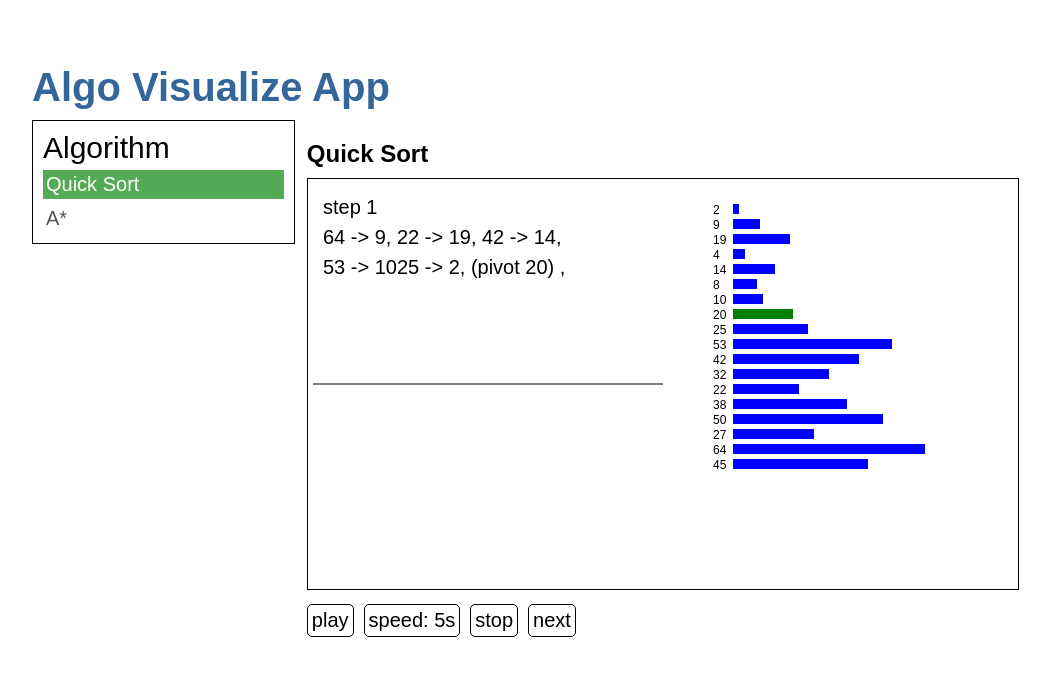
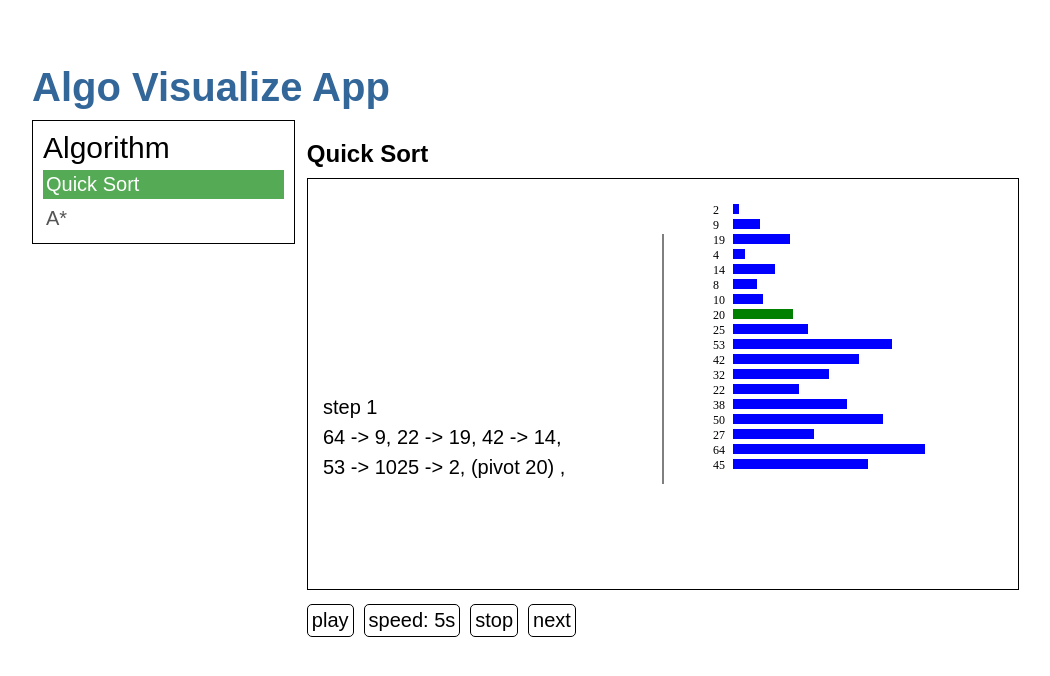
Before and after one commit to makahype/algojs, an Angular app in the folder algoapp/: page / in a window 1280 px wide. Shown: the top 676 px of the page, without its empty margins (6-1056 px from the left). Built offline with nearby package versions, Linux system fonts and the light colour scheme.

Commit message:
canvas refactor , quicksort refactor

```diff
--- a/algoapp/src/app/algo.ts
+++ b/algoapp/src/app/algo.ts
@@ -13,6 +13,11 @@ export class Algo {
   start: object;
   steps : Array<AlgoStepState>= [];
   end = false;
+
+  //canvas global variables
+  cav_hg = 400;
+  cav_wd = 700;
+  font = "20px Arial";
 
   constructor(id: number, name: string, process: Algodata, start: object ) {
     this.id = id;
@@ -51,66 +56,62 @@ export class Algo {
 
     var canvas : any = document.getElementById("algo_raster");
     var ctx = canvas.getContext("2d");
+    ctx.font = this.font;
 
-    //clear for new input
-    ctx.clearRect(0,0,700,600);
+    //setup blank display
+    ctx.clearRect(0, 0, this.cav_wd, this.cav_hg);
+    this.cavDrawLine(ctx, {x: 350,y: 50,x_to: 350, y_to: 300, clr: 'black'});
 
-    //draw dividing line
-    ctx.beginPath();
-    ctx.moveTo(0,200);
-    ctx.lineTo(350,200);
-    ctx.stroke();
-    ctx.font = "20px Arial";
-    ctx.fillStyle = 'black';
-
-    var line = 1;
-    var section = 0;
 
     //if its the first process then we will  not require
     //output in the second section
+    var line = 1;
+    var color = "black";
+    var section = 0;
+    var newest_steps = this.steps.reverse();//display the newest info
+
     if(this.steps.length >= 2){
+        var step2 = newest_steps[1];
+        var show = step2.show;
+        this.cavDrawText(ctx, {text:"step "+(this.steps.length-1) , x: 10, y: 30, clr: 'black'});
 
-        var step2 = this.steps[this.steps.length - 2];
-        var show = step2.show;
-        ctx.fillText("step "+(this.steps.length-1),10,30);
+        show.forEach(item => {
 
-        show.forEach(function(item){
-
-            //assign options if set
-            if(item.color){
-                ctx.fillStyle =item.color;
+            //its a string or an object
+            if(!item.color){
+                color = "black";
+            }else{
+                color = item.color;
                 item = item.val;
             }
-            ctx.fillText(item,10,30+line * 30);
 
-            //reset
-            ctx.fillStyle = 'black';
+            this.cavDrawText(ctx, {text:item , x: 10, y: (30 * line) + 30, clr: item.color});
             line++;
         });
+    }
 
     //make sure next part is drawn in the next canvas
     //section
     section++;
+    line = 1;
+    var step1 = newest_steps[0];
+    var show = step1.show;
+    this.cavDrawText(ctx, {text:"step "+this.steps.length,x: 10,y: (section * 200)+30, clr: "black"});
+
+    show.forEach(item => {
+
+        //its a string or an object
+        if(!item.color){
+            color = "black";
+        }else{
+            color = item.color;
+            item = item.val;
         }
 
-    //display state for previous or first step
-    var step1 = this.steps[this.steps.length - 1];
-    var show = step1.show;
-    ctx.fillText("step "+this.steps.length,10,(section * 200)+30);
-
-    line = 1;
-    show.forEach(function(item){
-
-        //assign options if set
-        if(item.color){
-            ctx.fillStyle = item.color;
-            item = item.val;
-        }
-        ctx.fillText(item,10,(line * 30)+(section * 200)+30);
-
-        ctx.fillStyle = 'black';
+        this.cavDrawText(ctx, {text:item , x: 10, y: (line * 30)+(section * 200)+30, clr: item.color});
         line++;
     });
+
   }
 
   //process to show visual representation of state
@@ -118,38 +119,72 @@ export class Algo {
 
     var canvas : any = document.getElementById("algo_raster");
     var ctx = canvas.getContext("2d");
-    ctx.fillStyle = 'black';
 
     var lines = this.steps[this.steps.length - 1].graph.lines;
     for(var l = 0; l < lines.length; l++){
 
+        this.cavDrawLine(ctx, {x: lines[l].to.x,y: lines[l].to.y,
+            x_to: lines[l].from.x, y_to: lines[l].from.y, clr: 'black'});
+
+    }
+
+    var dots = this.steps[this.steps.length - 1].graph.dots;
+    for(var d = 0; d < dots.length; d++){
+
+        this.cavDrawDot(ctx, {x: dots[d].x, y: dots[d].y , color: dots[d].color ,size: dots[d].size});
+
+    }
+
+    var rects = this.steps[this.steps.length - 1].graph.rects;
+    for(var s = 0; s < rects.length; s++){
+
+        this.cavDrawSquare(ctx, {x: rects[s].x, y: rects[s].y,
+             sizex: rects[s].sizex, sizey: rects[s].sizey, color: rects[s].color});
+
+    }
+
+    var text = this.steps[this.steps.length - 1].graph.text;
+    for(var s = 0; s < text.length; s++){
+
+        this.cavDrawText(ctx, {text:text[s].phrase , x: text[s].x,
+            size: text[s].size+"px Arial",  y: text[s].y, clr: text[s].color});
+
+    }
+
+  }
+
+  //======generic canvas helper functions
+  cavDrawLine(ctx: any, data: any){
+
+    ctx.fillStyle = data.clr;
     ctx.beginPath();
-        ctx.moveTo(lines[l].to.x,lines[l].to.y);
-        ctx.lineTo(lines[l].from.x,lines[l].from.y);
+    ctx.moveTo(data.x,data.y);
+    ctx.lineTo(data.x_to,data.y_to);
     ctx.stroke();
 
     //fixes canvas style applying bug
     ctx.beginPath();
     ctx.closePath();
+
   }
 
-    var dots = this.steps[this.steps.length - 1].graph.dots;
-    for(var d = 0; d < dots.length; d++){
+  cavDrawDot(ctx: any, data: any){
+
     ctx.beginPath();
-        ctx.fillStyle = dots[d].color;
-        ctx.arc(dots[d].x,dots[d].y,dots[d].size,0,2*Math.PI);
+    ctx.fillStyle = data.color;
+    ctx.arc(data.x,data.y,data.size,0,2*Math.PI);
     ctx.fill();
     ctx.closePath();
 
     //fixes canvas style applying bug
     ctx.beginPath();
     ctx.closePath();
+
   }
 
-    var rects = this.steps[this.steps.length - 1].graph.rects;
-    for(var s = 0; s < rects.length; s++){
-        ctx.fillStyle = rects[s].color;
-        ctx.rect(rects[s].x,rects[s].y,rects[s].sizex,rects[s].sizey);
+  cavDrawSquare(ctx: any, data: any){
+    ctx.fillStyle = data.color;
+    ctx.rect(data.x,data.y,data.sizex,data.sizey);
     ctx.fill();
 
     //fixes canvas style applying bug
@@ -157,17 +192,19 @@ export class Algo {
     ctx.closePath();
   }
 
-    var text = this.steps[this.steps.length - 1].graph.text;
-    for(var s = 0; s < text.length; s++){
-        ctx.fillStyle = text[s].color;
-        ctx.font = text[s].size+"px Arial";
-        ctx.fillText(text[s].phrase,text[s].x,text[s].y);
 
-        //fixes canvas style applying bug
-        ctx.beginPath();
-        ctx.closePath();
+  cavDrawText(ctx: any, data: any){
+
+    if(data.size){
+        ctx.font = data.size+"px Arial";
+    }else{
+        ctx.font = "20px Arial";
     }
+
+    ctx.fillStyle = data.clr;
+    ctx.fillText(data.text,data.x,data.y);
 
   }
 
+
 }
--- a/algoapp/src/app/algo_models/astar.ts
+++ b/algoapp/src/app/algo_models/astar.ts
@@ -6,7 +6,7 @@ import { Algodata } from './algodata';
 //***********
 
 //build the path that has currently been traveled with no duplicates
-var reconstructPath = function(result_set, current){
+var reconstruct_path = function(result_set, current){
 
     var res = [];
     var curr;
@@ -29,7 +29,7 @@ var reconstructPath = function(result_set, current){
 
 
 //eight way heuristic diagonal
-var heuristicCostEstimate = function(curr, goal){
+var heuris_cost_est = function(curr, goal){
 
     var xval = Math.abs(curr.row - goal.row);
     var yval = Math.abs(curr.col - goal.col);
@@ -38,13 +38,13 @@ var heuristicCostEstimate = function(curr, goal){
 }
 
 //check if item is in the set
-var isInSet = function(set, item){
+var is_in_set = function(set, item){
     var id = 'r' + item.row + 'c' + item.col;
     return (set[id]);
 }
 
 //get cells next to this cell
-var getNeighbors = function(cell,context){
+var get_neigh = function(cell,context){
 
     //set default rows and columns
     var columns = context.columns;
@@ -98,7 +98,7 @@ var getNeighbors = function(cell,context){
 }
 
 //get the cell with the lowest cost estimate to the goal
-var lowestF = function(openset, goal){
+var low_f_cell = function(openset, goal){
 
     var minval = 100000;//a generic bounding value
     var current_val;
@@ -106,7 +106,7 @@ var lowestF = function(openset, goal){
 
     openset.forEach(function(item){
         //calculate cost for the current item
-        current_val = heuristicCostEstimate(item, goal);
+        current_val = heuris_cost_est(item, goal);
 
         //if smallest value then make this the cell
         if(minval > current_val){
@@ -119,7 +119,7 @@ var lowestF = function(openset, goal){
 }
 
 //remove an item from the set
-var removeFromSet = function(set, remove_item){
+var remove_frm_set = function(set, remove_item){
 
     var res = [];
     set.forEach(function(item){
@@ -132,7 +132,7 @@ var removeFromSet = function(set, remove_item){
 }
 
 //add an item to the set
-var addToSet = function(set, item){
+var add_to_set = function(set, item){
     set.push(item);
     return set;
 }
@@ -186,15 +186,15 @@ astar.algo = function(data, context){
         var start = context.start;
         open.push(start);
         gScoreSet['r'+start.row+'c'+start.col] = 0;
-        fScoreSet['r'+start.row+'c'+start.col] = heuristicCostEstimate(start, goal);
+        fScoreSet['r'+start.row+'c'+start.col] = heuris_cost_est(start, goal);
     }
 
 
     //if cell with lowest estimate is the goal then we are done
-    var current = lowestF(open, goal);
+    var current = low_f_cell(open, goal);
 
     if(current.row == goal.row && current.col == goal.col){
-        res = reconstructPath(cameFrom, current);
+        res = reconstruct_path(cameFrom, current);
 
         //end the loop
         done = true;
@@ -202,23 +202,23 @@ astar.algo = function(data, context){
 
         //remove from visited set and add to closed set
         //so we dont attempt to revisit
-        open = removeFromSet(open, current);
-        closed = addToSet(closed, current);
+        open = remove_frm_set(open, current);
+        closed = add_to_set(closed, current);
 
         //get neighbors of currently visited cell
-        var neighbors = getNeighbors(current,context);
+        var neighbors = get_neigh(current,context);
         neighbors.forEach(function(cell){
 
             //if it is in the closed set then we do not want to
             //estimate the score again
-            if(!isInSet(closed, cell)){
+            if(!is_in_set(closed, cell)){
 
                 var cell_id = 'r'+cell.row+'c'+cell.col;
                 var gScore = gScoreSet['r'+current.row+'c'+current.col] + 1;
 
-                if(!isInSet(open, cell)){
+                if(!is_in_set(open, cell)){
 
-                   open =  addToSet(open, cell);
+                   open =  add_to_set(open, cell);
 
                 }else if(gScoreSet[cell_id] && (gScore >= gScoreSet[cell_id])){
 
@@ -232,7 +232,7 @@ astar.algo = function(data, context){
                 if(!gScoreSet[cell_id] || (gScore < gScoreSet[cell_id])){
                     cameFrom[cell_id] = current;
                     gScoreSet[cell_id] = gScore;
-                    fScoreSet[cell_id] = gScoreSet[cell_id] + heuristicCostEstimate(cell, goal);
+                    fScoreSet[cell_id] = gScoreSet[cell_id] + heuris_cost_est(cell, goal);
                 }
             }
         });
@@ -241,7 +241,7 @@ astar.algo = function(data, context){
 
     //build and return new state
     var res : any = {};
-    res.path = reconstructPath(cameFrom, current);
+    res.path = reconstruct_path(cameFrom, current);
     res.open = open;
     res.closed = closed;
     res.cameFrom = cameFrom;
```
Also changed, not shown: algoapp/src/app/algo_models/quicksort.ts (+148 -112 lines), 2 other files (tests, documents, lock files or other folders). Lines whose indentation alone changed are shown as unchanged.
